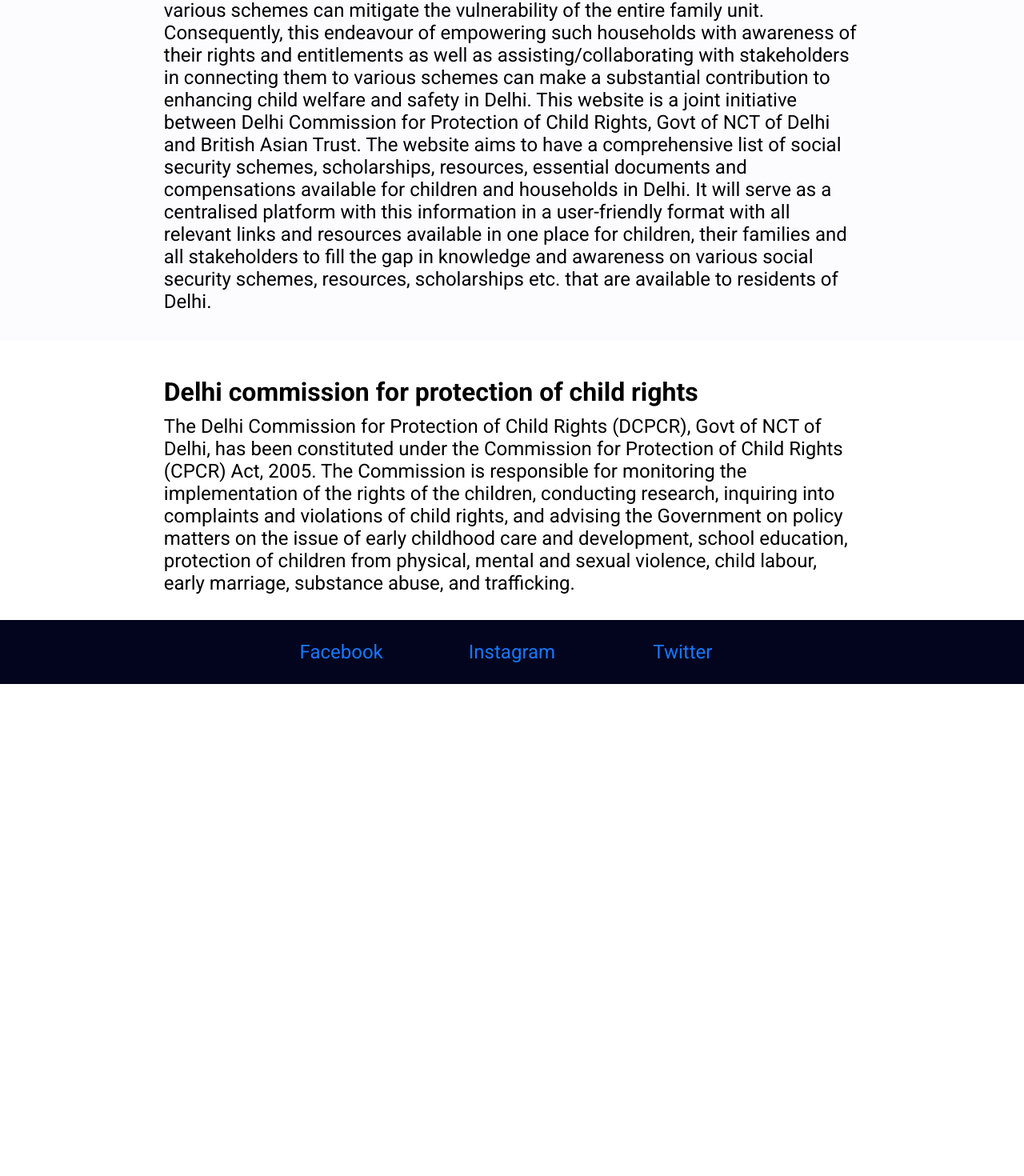
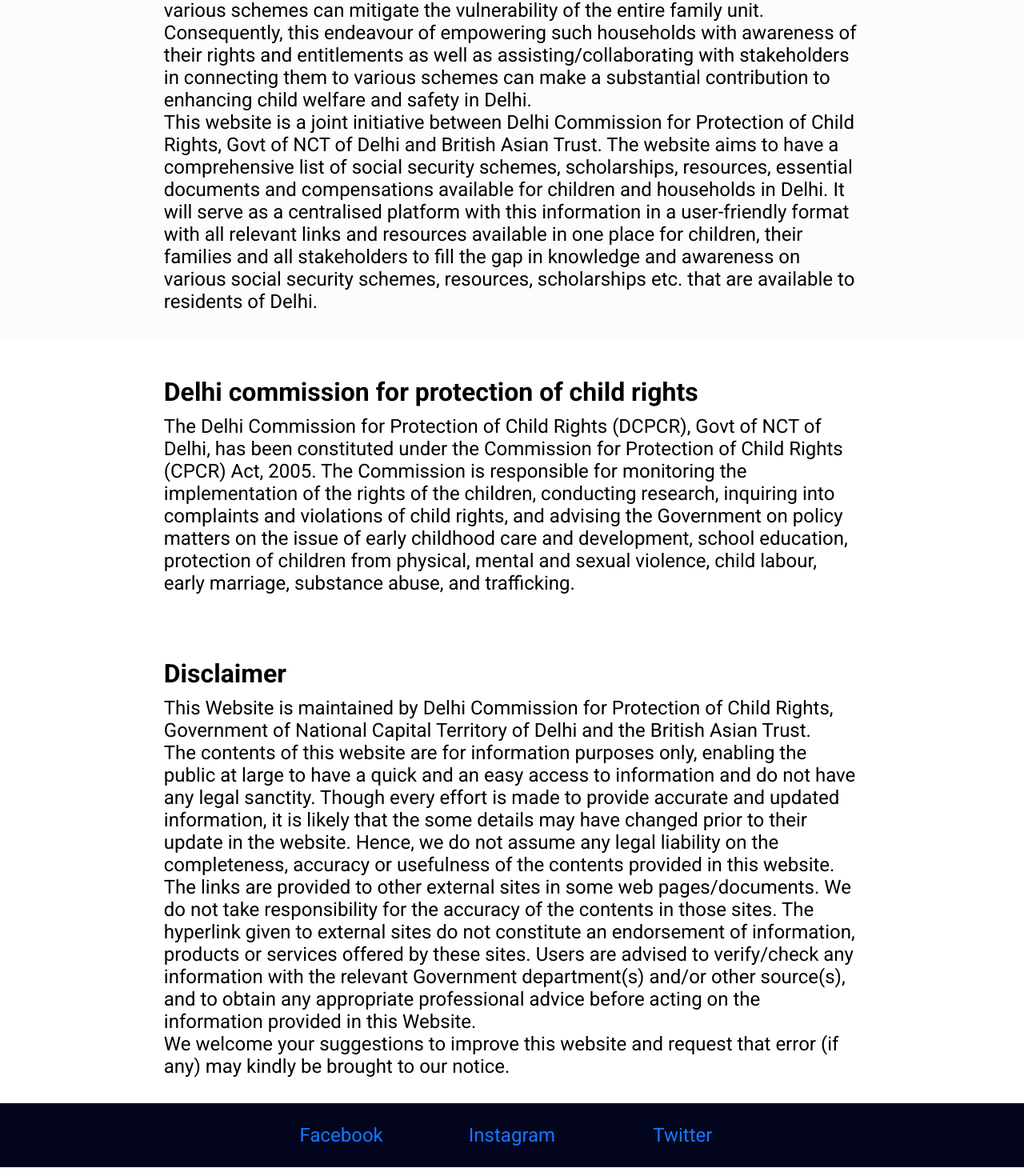
Before and after one commit to pratikk94/SchemeWebsite, a React (Create React App) app: page /about in a window 1280 px wide. Shown: the part 374-1844 px from the top of the page at 80% size. Before the commit the page ends 1267 px from the top, so only its background shows below. Built offline with nearby package versions, Linux system fonts and the light colour scheme.

Commit message:
UI Fixes 2

```diff
--- a/src/Pages/About.tsx
+++ b/src/Pages/About.tsx
@@ -35,7 +35,7 @@
               marginBottom: "10px",
             }}
           >
-            Purpose of website
+            Purpose of the website
           </h1>
           <p
             style={{
@@ -43,6 +43,7 @@
               marginLeft: "16vw",
               marginRight: "16vw",
               fontSize: "24px",
+              whiteSpace: "pre-line",
             }}
           >
             The socioeconomic conditions of a family play a significant role in
@@ -54,9 +55,10 @@
             rights and entitlements as well as assisting/collaborating with
             stakeholders in connecting them to various schemes can make a
             substantial contribution to enhancing child welfare and safety in
-            Delhi. This website is a joint initiative between Delhi Commission
-            for Protection of Child Rights, Govt of NCT of Delhi and British
-            Asian Trust. The website aims to have a comprehensive list of social
+            Delhi. <br />
+            This website is a joint initiative between Delhi Commission for
+            Protection of Child Rights, Govt of NCT of Delhi and British Asian
+            Trust. The website aims to have a comprehensive list of social
             security schemes, scholarships, resources, essential documents and
             compensations available for children and households in Delhi. It
             will serve as a centralised platform with this information in a
@@ -97,6 +99,50 @@
             trafficking.
           </p>
 
+          <h1
+            style={{
+              textAlign: "left",
+              marginTop: "80px",
+              marginLeft: "16vw",
+              marginRight: "16vw",
+              marginBottom: "10px",
+            }}
+          >
+            Disclaimer
+          </h1>
+          <p
+            style={{
+              textAlign: "left",
+              marginLeft: "16vw",
+              marginRight: "16vw",
+              fontSize: "24px",
+            }}
+          >
+            This Website is maintained by Delhi Commission for Protection of
+            Child Rights, Government of National Capital Territory of Delhi and
+            the British Asian Trust.
+            <br />
+            The contents of this website are for information purposes only,
+            enabling the public at large to have a quick and an easy access to
+            information and do not have any legal sanctity. Though every effort
+            is made to provide accurate and updated information, it is likely
+            that the some details may have changed prior to their update in the
+            website. Hence, we do not assume any legal liability on the
+            completeness, accuracy or usefulness of the contents provided in
+            this website.
+            <br />
+            The links are provided to other external sites in some web
+            pages/documents. We do not take responsibility for the accuracy of
+            the contents in those sites. The hyperlink given to external sites
+            do not constitute an endorsement of information, products or
+            services offered by these sites. Users are advised to verify/check
+            any information with the relevant Government department(s) and/or
+            other source(s), and to obtain any appropriate professional advice
+            before acting on the information provided in this Website.
+            <br />
+            We welcome your suggestions to improve this website and request that
+            error (if any) may kindly be brought to our notice.
+          </p>
           <Footer />
         </div>
       </div>
--- a/src/component/Footer.tsx
+++ b/src/component/Footer.tsx
@@ -31,7 +31,7 @@
       <p style={{ color: "white" }}>
         Delhi commision for protection of child rights
         <br />
-        &copy; Produced by Britis Asian Trust;
+        &copy; Produced by British Asian Trust;
       </p>
     </div>
   );
```
